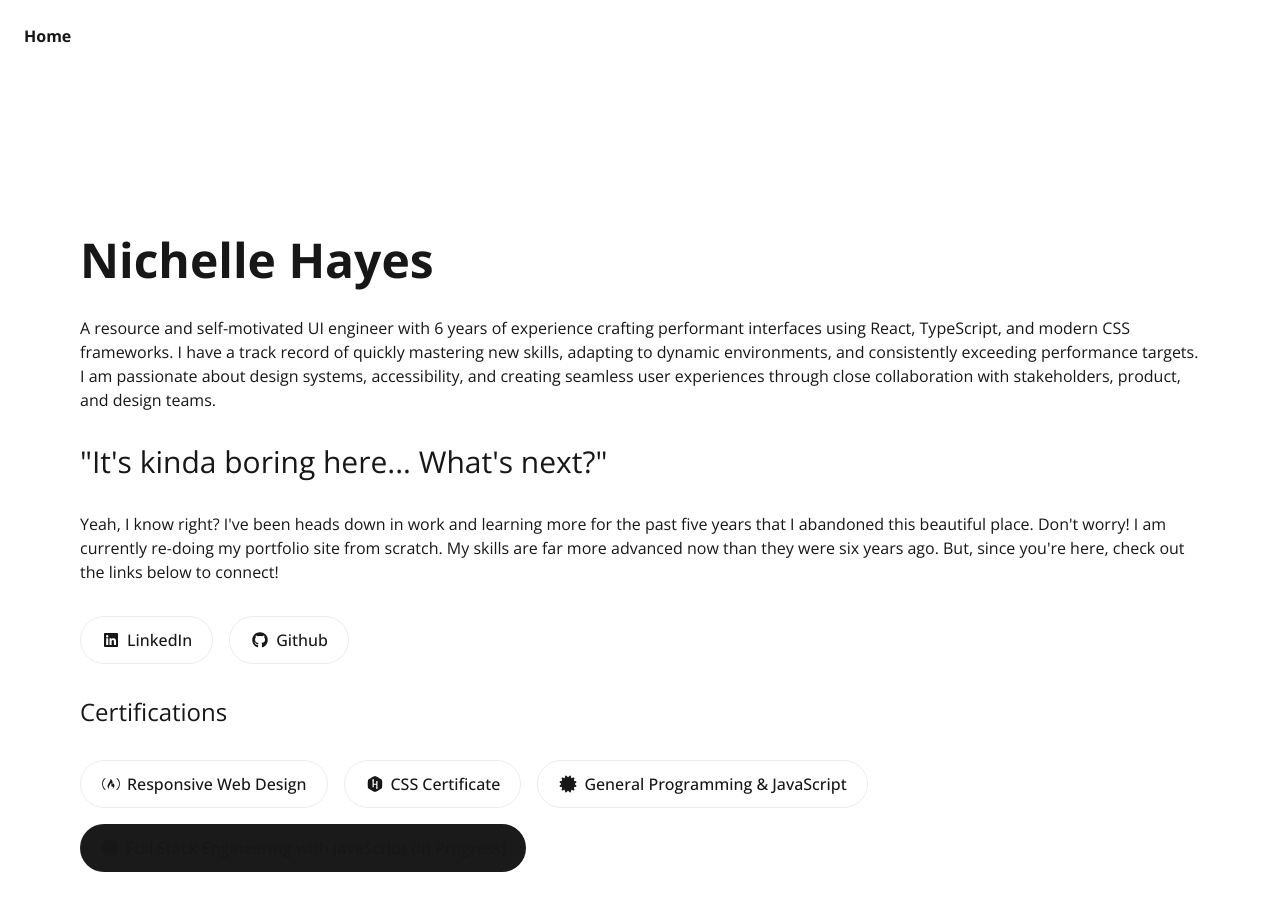
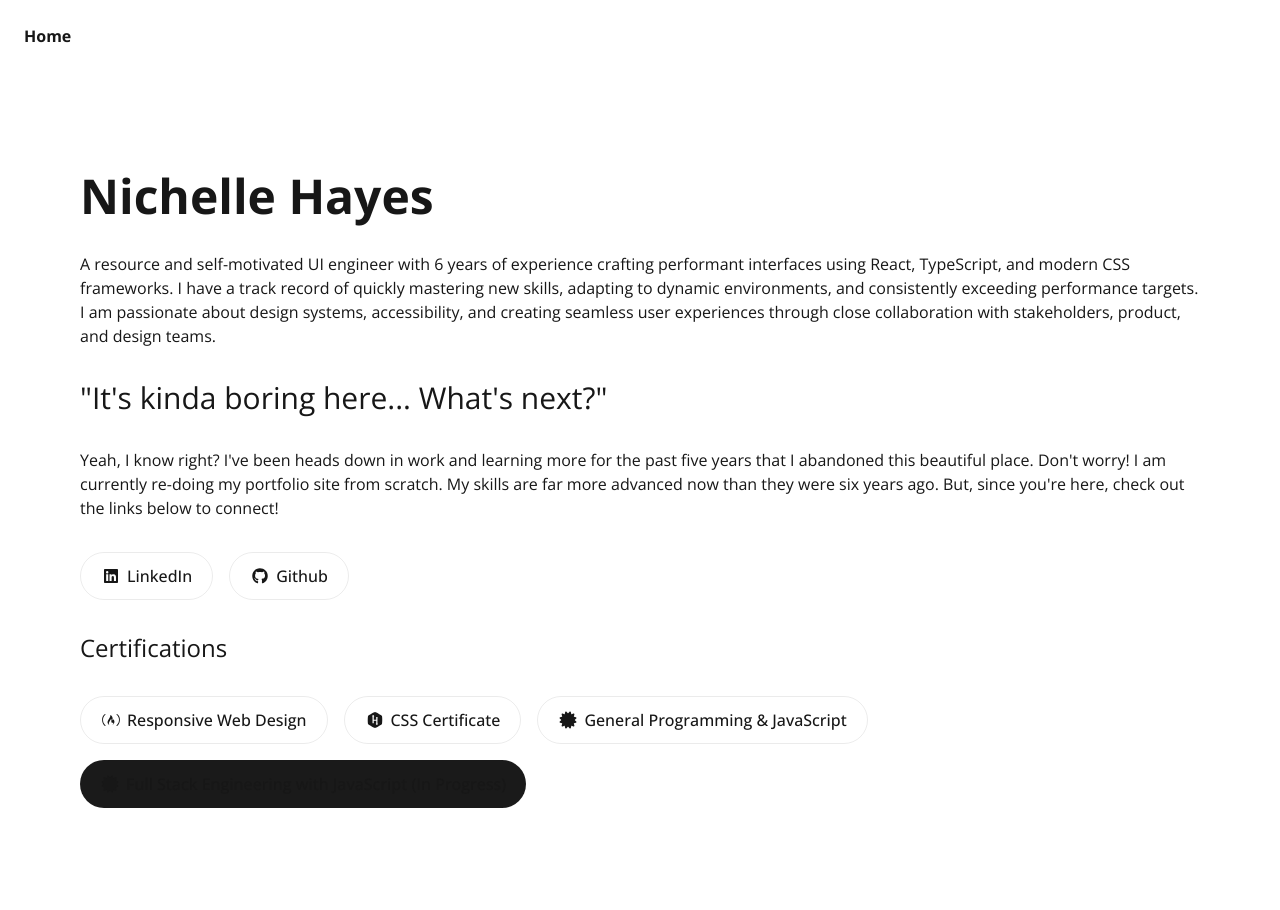
Before and after one commit to codechelle/codechelle.github.io, a Next.js app in the folder codechelle/: page / in a window 1280 px wide. Shown: the top 910 px of the page. Built offline with nearby package versions, Linux system fonts and the light colour scheme.

Commit message:
chore: remove whitespace above name

```diff
--- a/codechelle/src/app/page.tsx
+++ b/codechelle/src/app/page.tsx
@@ -3,7 +3,7 @@ import HeroNav from "./blocks/hero-nav";
 
 export default function Home() {
   return (
-    <div className="font-sans grid grid-rows-[20px_1fr_20px] items-center justify-items-center min-h-screen p-8 pb-20 gap-16 sm:p-20">
+    <div className="font-sans grid grid-rows-[20px_1fr_20px] items-center justify-items-center min-h-screen p-8 pb-20 sm:p-20">
       <main className="flex flex-col gap-[32px] row-start-2 items-center sm:items-start">
         <h1 className="text-5xl font-bold">Nichelle Hayes</h1>
         <p>A resource and self-motivated UI engineer with 6 years of experience crafting performant interfaces using React, TypeScript, and modern CSS frameworks. I have a track record of quickly mastering new skills, adapting to dynamic environments, and consistently exceeding performance targets. I am passionate about design systems, accessibility, and creating seamless user experiences through close collaboration with stakeholders, product, and design teams.</p>
```
